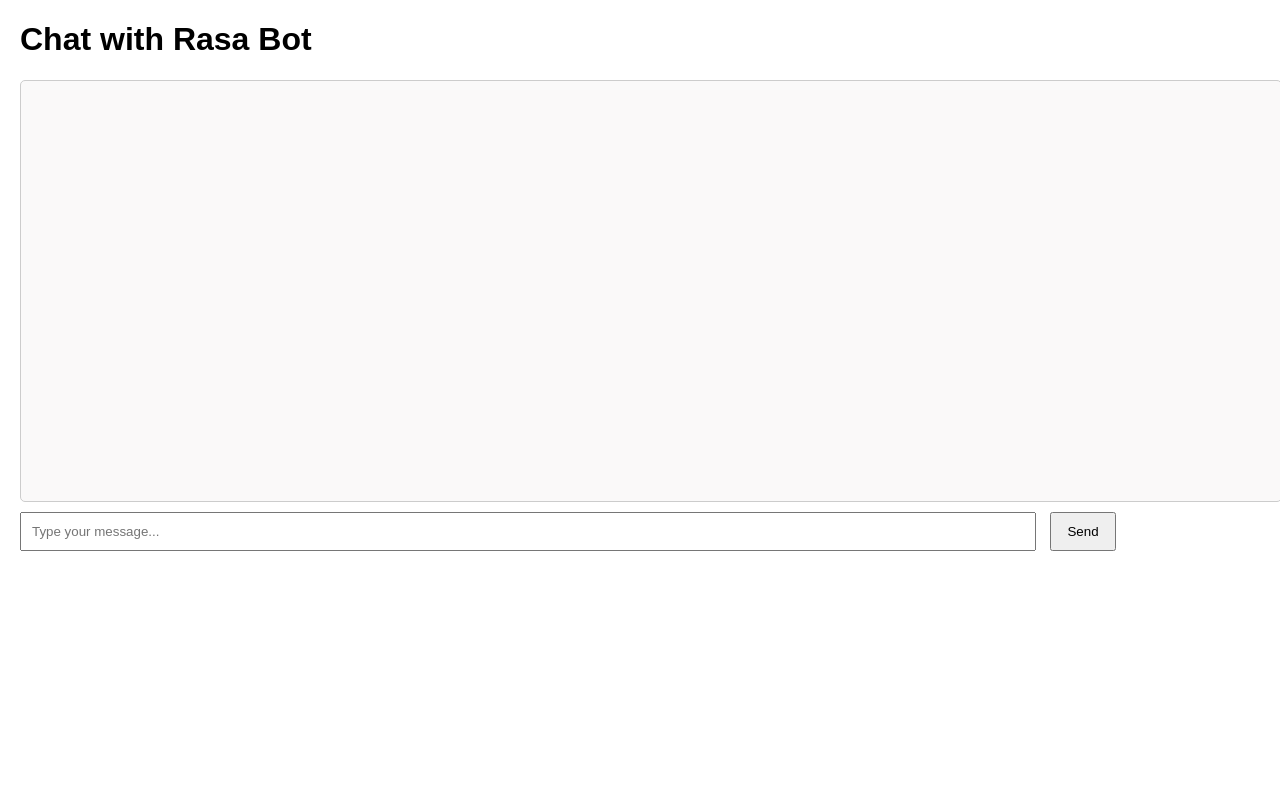
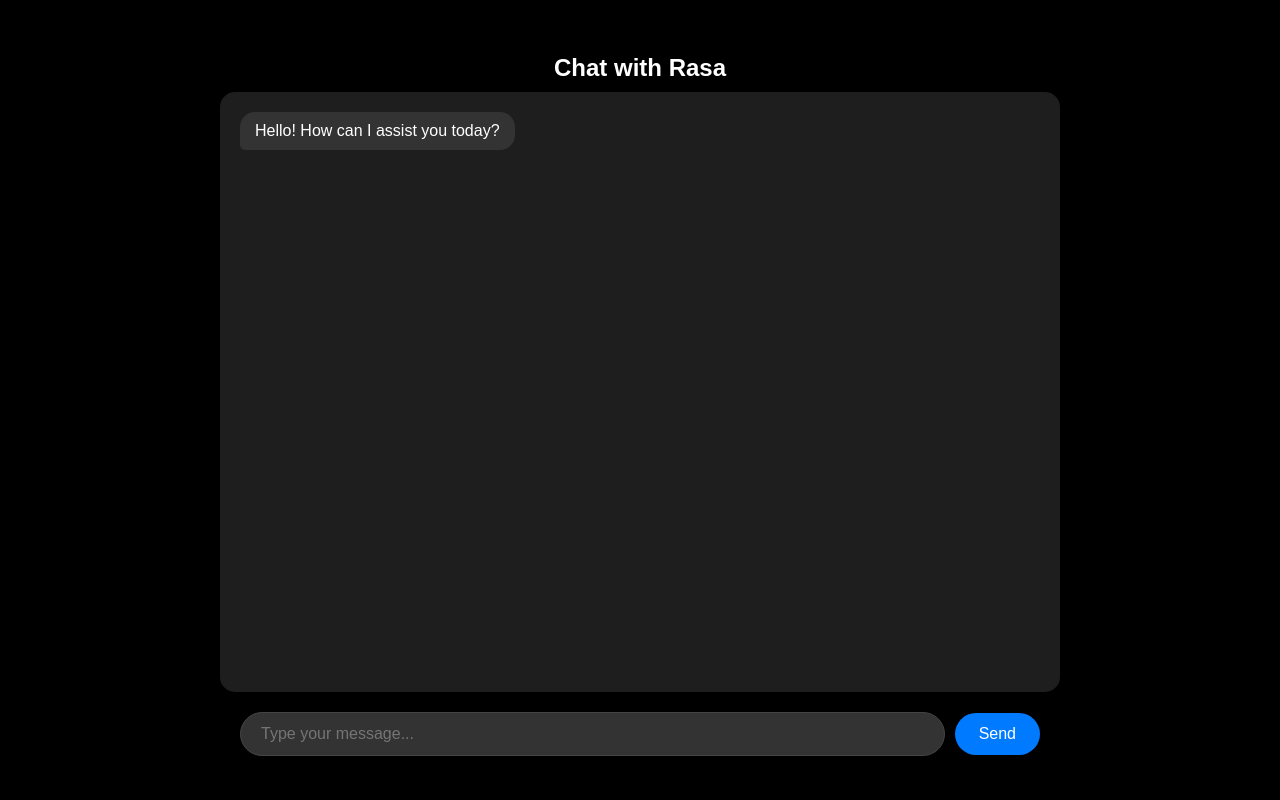
Before and after one commit to vijay-kaushik9911/Therapy_Bot, a Flask app: page / in a window 1280 px wide. Run offline with Flask 3, Linux system fonts and the light colour scheme; parts of the project's set-up code (start-up, migrations or seed data) failed here and were passed over.

Commit message:
added some functionality to the frontend - animations, enter to send etc.

```diff
--- a/templates/index.html
+++ b/templates/index.html
@@ -7,33 +7,106 @@
     <style>
         body {
             font-family: Arial, sans-serif;
-            margin: 20px;
+            margin: 0;
+            padding: 0;
+            background-color: #000;
+            display: flex;
+            flex-direction: column;
+            align-items: center;
+            justify-content: center;
+            height: 100vh;
+            color: #fff;
         }
+
+        h1 {
+            color: #fff;
+            margin: 10px 0;
+            font-size: 24px;
+        }
+
         #chatbox {
-            width: 100%;
-            height: 400px;
+            width: 90%;
+            max-width: 800px;
+            height: 70vh; /* Increased height for more chat space */
             overflow-y: scroll;
-            background-color: #faf9f9;
-            padding: 10px;
-            border-radius: 5px;
-            border: 1px solid #ccc;
+            background-color: #1e1e1e;
+            padding: 20px;
+            border-radius: 15px;
+            box-shadow: 0 4px 6px rgba(0, 0, 0, 0.1);
+            display: flex;
+            flex-direction: column;
+            gap: 10px;
         }
+
+        .message {
+            max-width: 70%;
+            padding: 10px 15px;
+            border-radius: 15px;
+            word-wrap: break-word;
+        }
+
+        .user-message {
+            background-color: #007bff;
+            color: white;
+            align-self: flex-end;
+            border-bottom-right-radius: 5px;
+        }
+
+        .bot-message {
+            background-color: #333;
+            color: #fff;
+            align-self: flex-start;
+            border-bottom-left-radius: 5px;
+        }
+
+        #input-container {
+            width: 90%;
+            max-width: 800px;
+            margin-top: 20px;
+            display: flex;
+            gap: 10px;
+            align-items: center;
+        }
+
         #user-input {
-            width: 80%;
-            padding: 10px;
-            margin-top: 10px;
+            flex: 1;
+            padding: 12px 20px;
+            border: 1px solid #444;
+            border-radius: 25px; /* Rounded edges for input */
+            font-size: 16px;
+            background-color: #333;
+            color: #fff;
+            transition: all 0.3s ease; /* Smooth transition for hover effect */
         }
+
+        #user-input:focus {
+            outline: none;
+            border-color: #007bff;
+            box-shadow: 0 0 8px rgba(0, 123, 255, 0.5); /* Glow effect on focus */
+        }
+
         #send-btn {
-            padding: 10px 15px;
-            margin-left: 10px;
+            padding: 12px 24px;
+            background-color: #007bff;
+            color: white;
+            border: none;
+            border-radius: 25px; /* Rounded edges for button */
+            cursor: pointer;
+            font-size: 16px;
+            transition: all 0.3s ease; /* Smooth transition for hover effect */
+        }
+
+        #send-btn:hover {
+            background-color: #0056b3;
+            transform: scale(1.05); /* Slight scale-up effect on hover */
         }
     </style>
 </head>
 <body>
-    <h1>Chat with Rasa Bot</h1>
+    <h1>Chat with Rasa</h1>
     <div id="chatbox"></div>
-    <div>
-        <input type="text" id="user-input" placeholder="Type your message..." />
+    <div id="input-container">
+        <input type="text" id="user-input" placeholder="Type your message..." onkeypress="handleKeyPress(event)" />
         <button id="send-btn" onclick="sendMessage()">Send</button>
     </div>
 
@@ -41,47 +114,63 @@
         const chatbox = document.getElementById("chatbox");
         const userInput = document.getElementById("user-input");
 
-        // Function to send user message to the Rasa bot
+        // Function to handle "Enter" key press
+        function handleKeyPress(event) {
+            if (event.key === "Enter") {
+                sendMessage();
+            }
+        }
+
+        // Function to send user message to the Flask server
         async function sendMessage() {
             const userMessage = userInput.value;
             if (userMessage.trim() === "") return;
 
             // Display user message in chatbox
-            chatbox.innerHTML += `<div>User: ${userMessage}</div>`;
+            chatbox.innerHTML += `<div class="message user-message">${userMessage}</div>`;
             userInput.value = ""; // Clear input field
 
             try {
-                // Send user message to the Rasa API
-                const response = await fetch("http://localhost:5005/webhooks/rest/webhook", {
+                // Send user message to the Flask server
+                const response = await fetch("/webhook", {
                     method: "POST",
                     headers: {
                         "Content-Type": "application/json",
                     },
                     body: JSON.stringify({
-                        sender: "user",
                         message: userMessage,
                     }),
                 });
 
                 // Check if the response is ok
                 if (!response.ok) {
-                    throw new Error("Network response was not ok");
+                    throw new Error("Failed to get response from the server");
                 }
 
-                // Parse and display the response from Rasa
+                // Parse and display the response from the Flask server
                 const data = await response.json();
                 data.forEach((message) => {
                     if (message.text) {
-                        chatbox.innerHTML += `<div>Bot: ${message.text}</div>`;
+                        chatbox.innerHTML += `<div class="message bot-message">${message.text}</div>`;
                     }
                 });
             } catch (error) {
-                chatbox.innerHTML += `<div>Bot: Sorry, there was an error: ${error.message}</div>`;
+                chatbox.innerHTML += `<div class="message bot-message">Sorry, there was an error: ${error.message}</div>`;
             }
 
             // Scroll chatbox to the bottom
             chatbox.scrollTop = chatbox.scrollHeight;
         }
+
+        // Function to send an automatic welcome message from the bot
+        function sendWelcomeMessage() {
+            const welcomeMessage = "Hello! How can I assist you today?";
+            chatbox.innerHTML += `<div class="message bot-message">${welcomeMessage}</div>`;
+            chatbox.scrollTop = chatbox.scrollHeight; // Scroll to the bottom
+        }
+
+        // Send welcome message on page load
+        window.onload = sendWelcomeMessage;
     </script>
 </body>
 </html>
```
